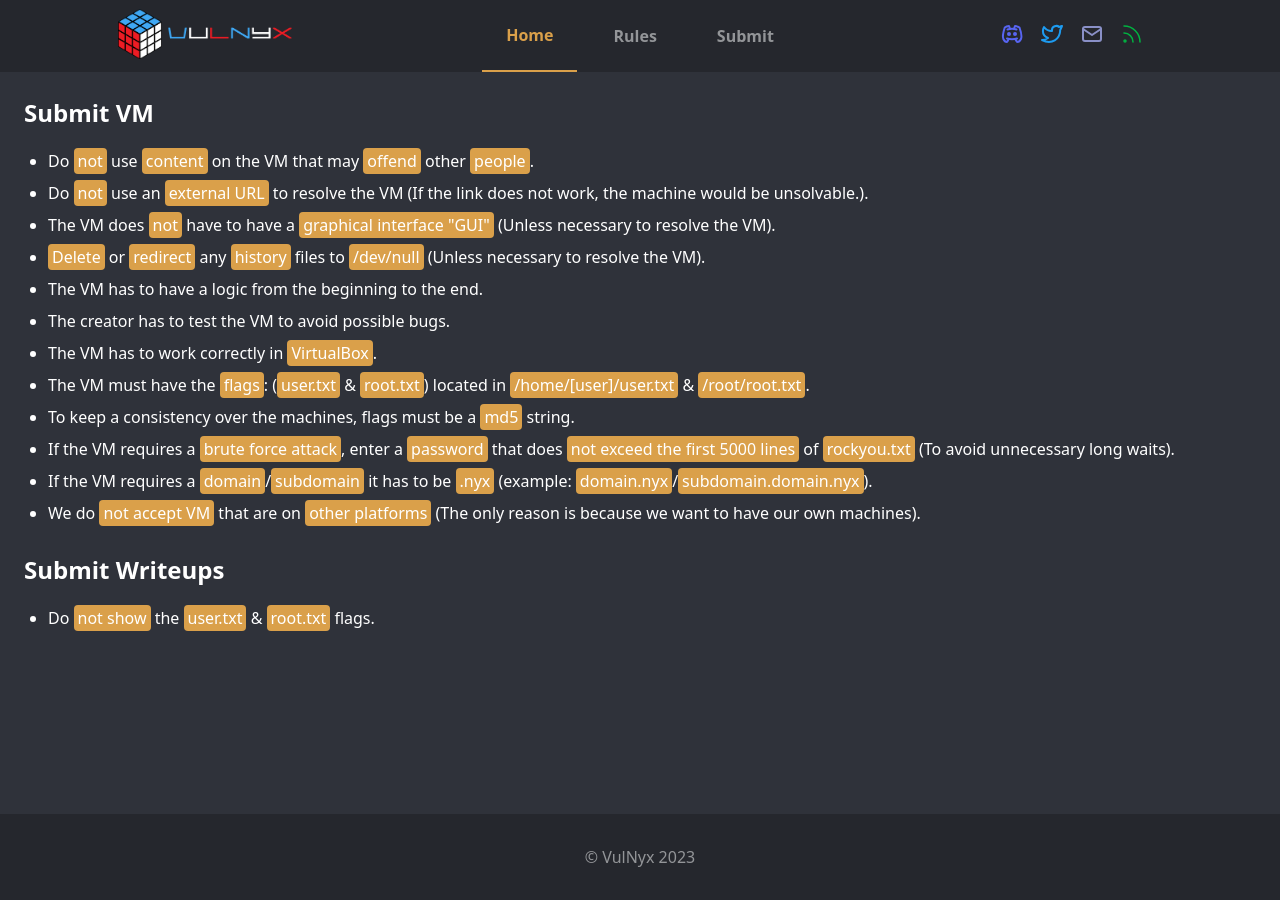
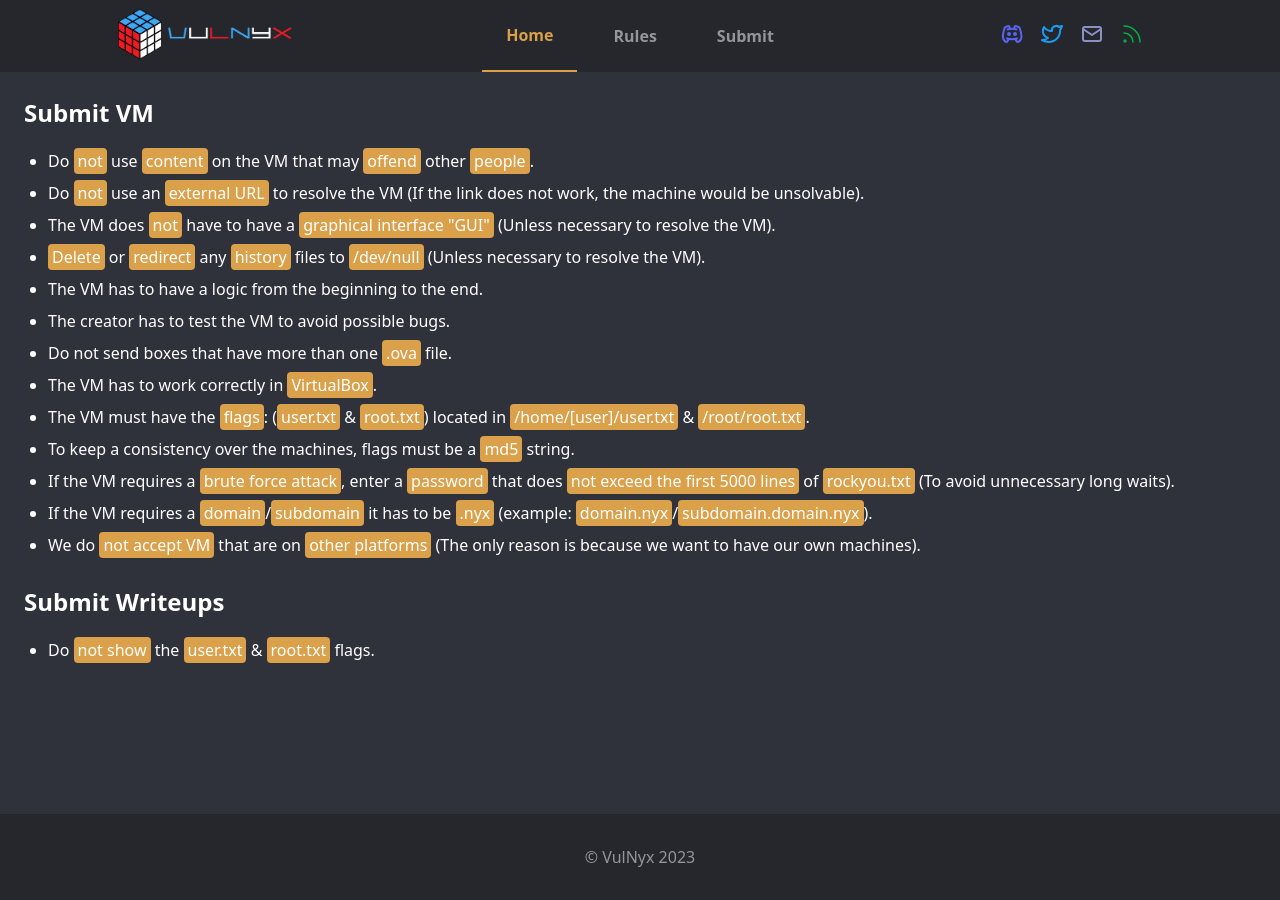
Before and after one commit to VulNyx/vulnyx, a Jekyll site: the page built from rules.md, in a window 1280 px wide. Built offline with Jekyll 4.4.1, drawn with Linux system fonts in a browser that asks for light colours.

Commit message:
Update rules.md

```diff
--- a/rules.md
+++ b/rules.md
@@ -6,11 +6,12 @@ title: Rules
 ## Submit VM
 
 - Do `not` use `content` on the VM that may `offend` other `people`.
-- Do `not` use an `external URL` to resolve the VM (If the link does not work, the machine would be unsolvable.).
+- Do `not` use an `external URL` to resolve the VM (If the link does not work, the machine would be unsolvable).
 - The VM does `not` have to have a `graphical interface "GUI"` (Unless necessary to resolve the VM).
 - `Delete` or `redirect` any `history` files to `/dev/null` (Unless necessary to resolve the VM).
 - The VM has to have a logic from the beginning to the end.
 - The creator has to test the VM to avoid possible bugs.
+- Do not send boxes that have more than one `.ova` file.
 - The VM has to work correctly in `VirtualBox`.
 - The VM must have the `flags`: (`user.txt` & `root.txt`) located in `/home/[user]/user.txt` & `/root/root.txt`.
 - To keep a consistency over the machines, flags must be a `md5` string.
```
